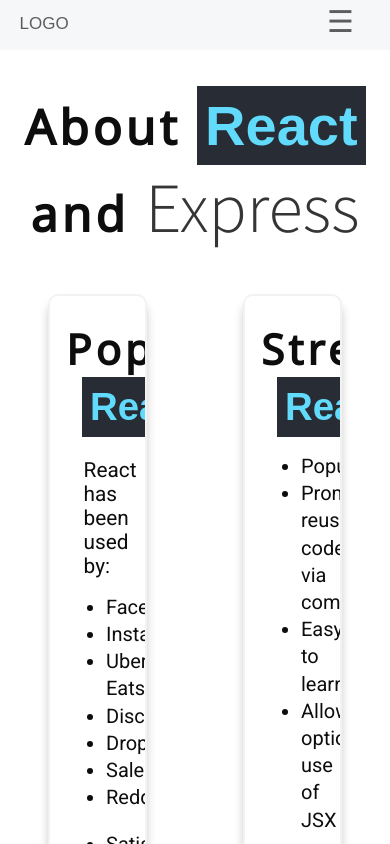
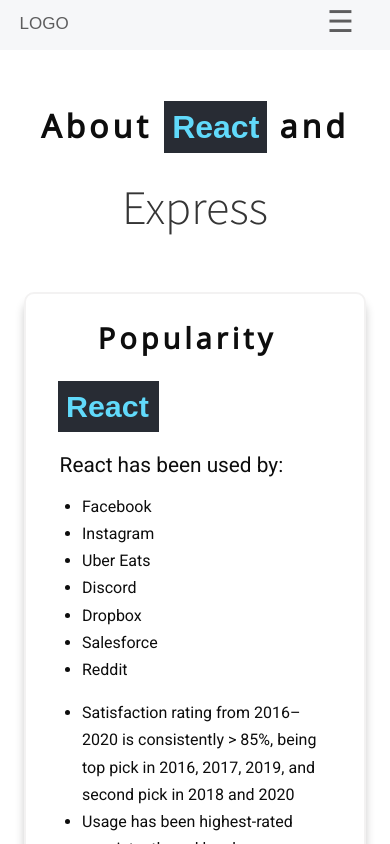
Before and after one commit to Ghazalmir/React-and-Express-Guide, a React (Create React App) app: page / in a window 390 px wide. Shown: the top 844 px of the page. Built offline with nearby package versions, Linux system fonts and the light colour scheme.

Commit message:
made page 1 more responsive

```diff
--- a/src/pages/page01/page1.module.css
+++ b/src/pages/page01/page1.module.css
@@ -29,8 +29,8 @@
 	box-shadow: 0 10px 10px rgba(0, 0, 0, 0.2);
 	overflow: hidden;
   font-size: 20px;
-  padding-right: 1rem;
-  padding-left: 1rem;
+  padding-right: 2rem;
+  padding-left: 2rem;
 }
 
 .strengthsAndWeakness {
@@ -155,8 +155,89 @@
   margin: 0;
 }
 
-@media only screen and (max-width:500px) {
+/* @media only screen and (max-width:500px) {
   img {max-width: 400px; height: auto};
 }
 @media only screen and (max-width:900px) {}
-@media only screen and (max-width:1920px) {}
+@media only screen and (max-width:1920px) {} */
+
+@media only screen and (max-width:1280px) {
+  .col8 {
+    font-size: 18px;
+  }
+  .h2Style {
+    margin-bottom: 1.5rem;
+    font-size: 2.2rem;
+  }
+  .reactWord {
+    font-size: 1.9rem;
+    width: 85px;
+  }
+  .expressWord {
+    font-size: 2.5rem;
+    width: 125px;
+  }
+  .all > * {
+    margin-left: 2rem;
+    margin-right: 2rem;
+  }
+}
+
+@media only screen and (max-width:1050px) {
+  .all {
+    display: flex;
+    flex-direction: column;
+  }
+}
+
+@media only screen and (max-width:800px) {
+  .h1Style {
+    font-size: 2.5rem;
+  }
+  .reactWordHeader {
+    font-size: 3rem;
+  }
+  .expressWordHeader {
+    font-size: 4rem;
+  }
+  .col8 {
+    padding-left: 1rem;
+    font-size: 16px;
+  }
+}
+@media only screen and (max-width:720px) {
+  .h1Style {
+    font-size: 2.5rem;
+  }
+  .reactWordHeader {
+    font-size: 2.5rem;
+  }
+  .expressWordHeader {
+    font-size: 3.5rem;
+  }
+  .h2Style {
+    font-size: 2rem;
+  }
+}
+
+@media only screen and (max-width:600px) {
+  .h1Style {
+    font-size: 2rem;
+  }
+  .reactWordHeader {
+    font-size: 2rem;
+  }
+  .expressWordHeader {
+    font-size: 3rem;
+  }
+  .h2Style {
+    font-size: 1.8rem;
+  }
+}
+
+@media only screen and (max-width:480px) {
+  .all > * {
+    margin-left: 1.5rem;
+    margin-right: 1.5rem;
+  }
+}
```
